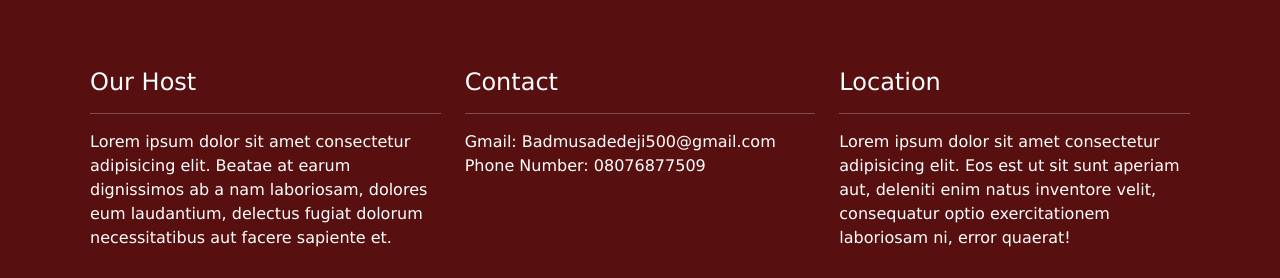
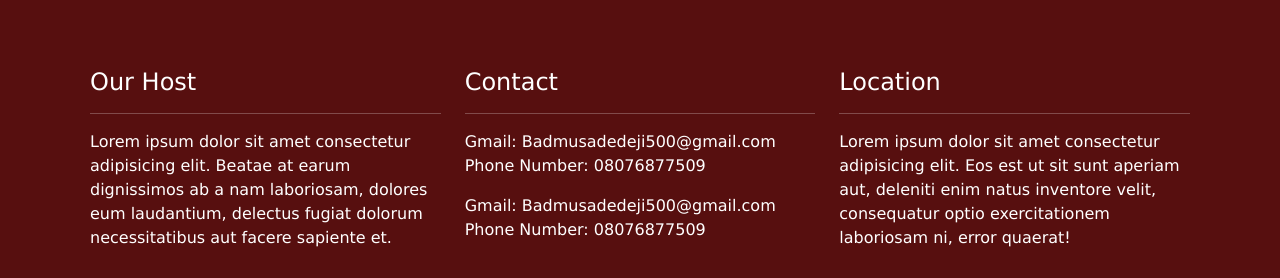
Before and after one commit to ybdav3/cyberhotel, a plain HTML site: page index4.html in a window 1280 px wide. Shown: the part 3502-3780 px from the top of the page. Drawn offline with nearby package versions, Linux system fonts and the light colour scheme.

Commit message:
let just see

```diff
--- a/index4.html
+++ b/index4.html
@@ -122,6 +122,7 @@
               <h4>Contact</h4>
               <hr>
               <p>Gmail: Badmusadedeji500@gmail.com <br>Phone Number: 08076877509</p>
+              <p>Gmail: Badmusadedeji500@gmail.com <br>Phone Number: 08076877509</p>
 
 
             </div>
```
